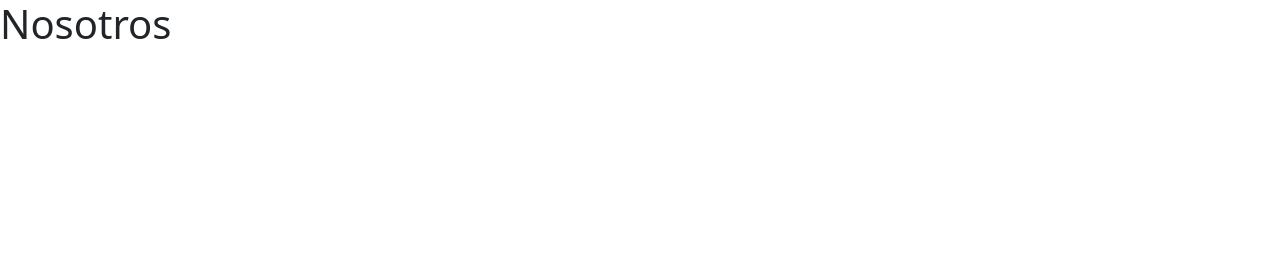
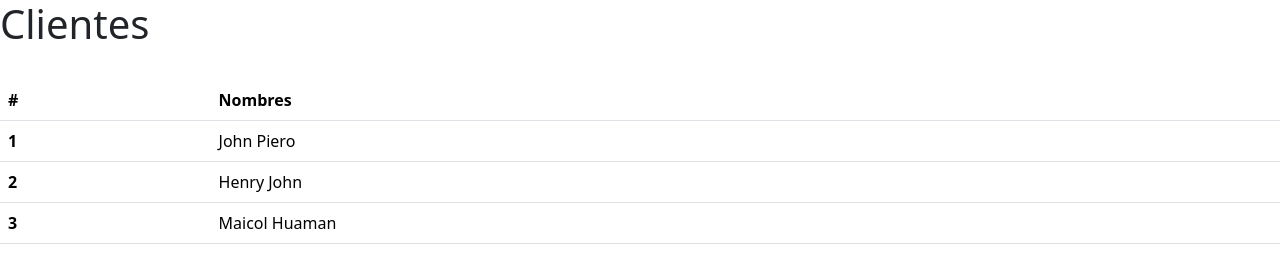
Before and after one commit to johnc1to/Proyecto, a website: page static/nosotros.html in a window 1280 px wide. Drawn offline with nearby package versions, Linux system fonts and the light colour scheme.

Commit message:
primer commit

```diff
--- a/package.json
+++ b/package.json
@@ -1,5 +1,8 @@
 {
   "dependencies": {
     "express": "^4.18.2"
+  },
+  "scripts":{
+    "start": "node index.js"
   }
 }
--- a/static/nosotros.html
+++ b/static/nosotros.html
@@ -9,6 +9,29 @@
 </head>
 <body>
     <script src="https://cdn.jsdelivr.net/npm/bootstrap@5.3.0-alpha2/dist/js/bootstrap.bundle.min.js" integrity="sha384-qKXV1j0HvMUeCBQ+QVp7JcfGl760yU08IQ+GpUo5hlbpg51QRiuqHAJz8+BrxE/N" crossorigin="anonymous"></script>
-    <h1>Nosotros</h1>
+    <h1>Clientes</h1>
+    <br>
+    <table class="table">
+        <thead>
+          <tr>
+            <th scope="col">#</th>
+            <th scope="col">Nombres</th>
+          </tr>
+        </thead>
+        <tbody>
+          <tr>
+            <th scope="row">1</th>
+            <td>John Piero</td>
+          </tr>
+          <tr>
+            <th scope="row">2</th>
+            <td>Henry John</td>
+          </tr>
+          <tr>
+            <th scope="row">3</th>
+            <td colspan="2">Maicol Huaman</td>
+          </tr>
+        </tbody>
+      </table>
 </body>
 </html>
```
Also changed, not shown: index.js (+4 -4 lines), static/index.html (+0 -10 lines), static/productos.html (+23 -0 lines).
